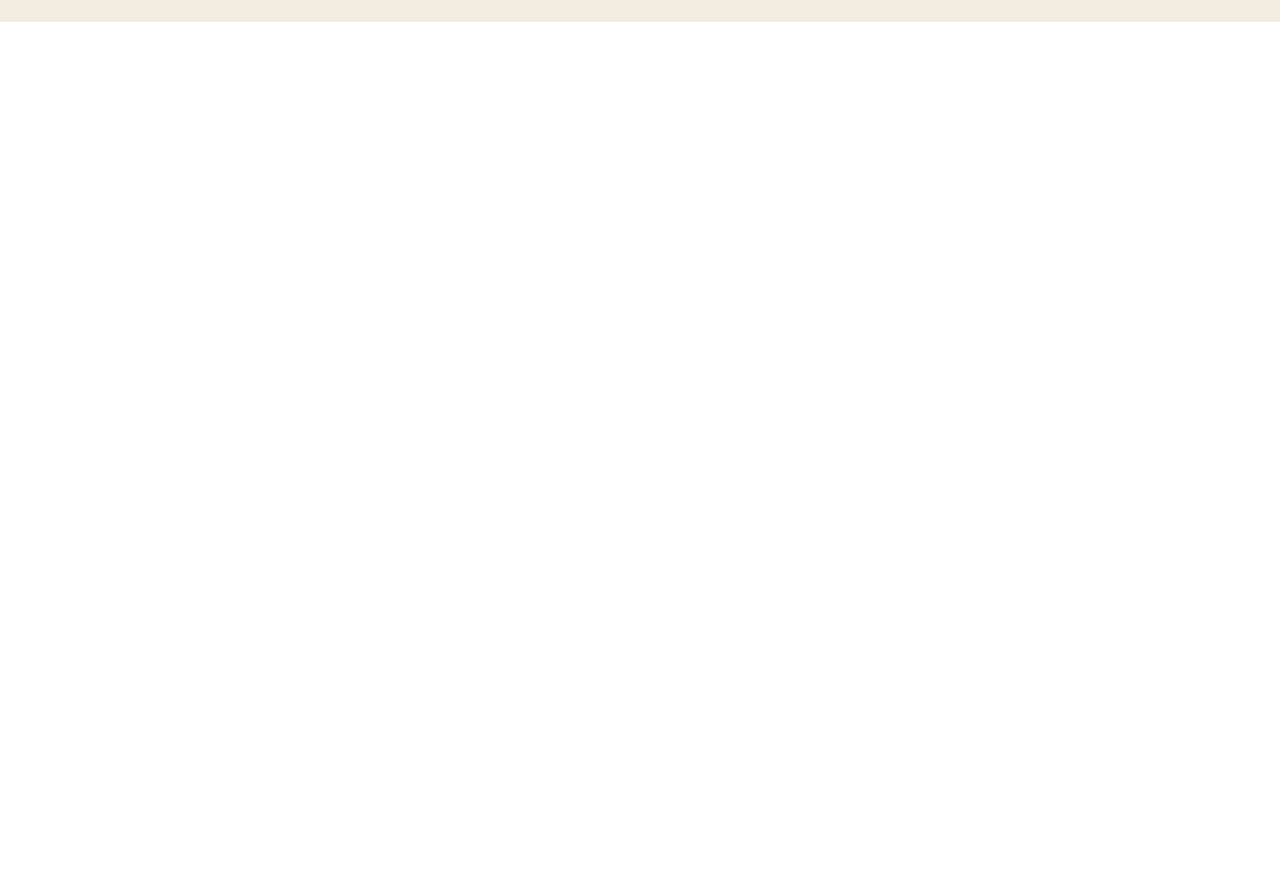
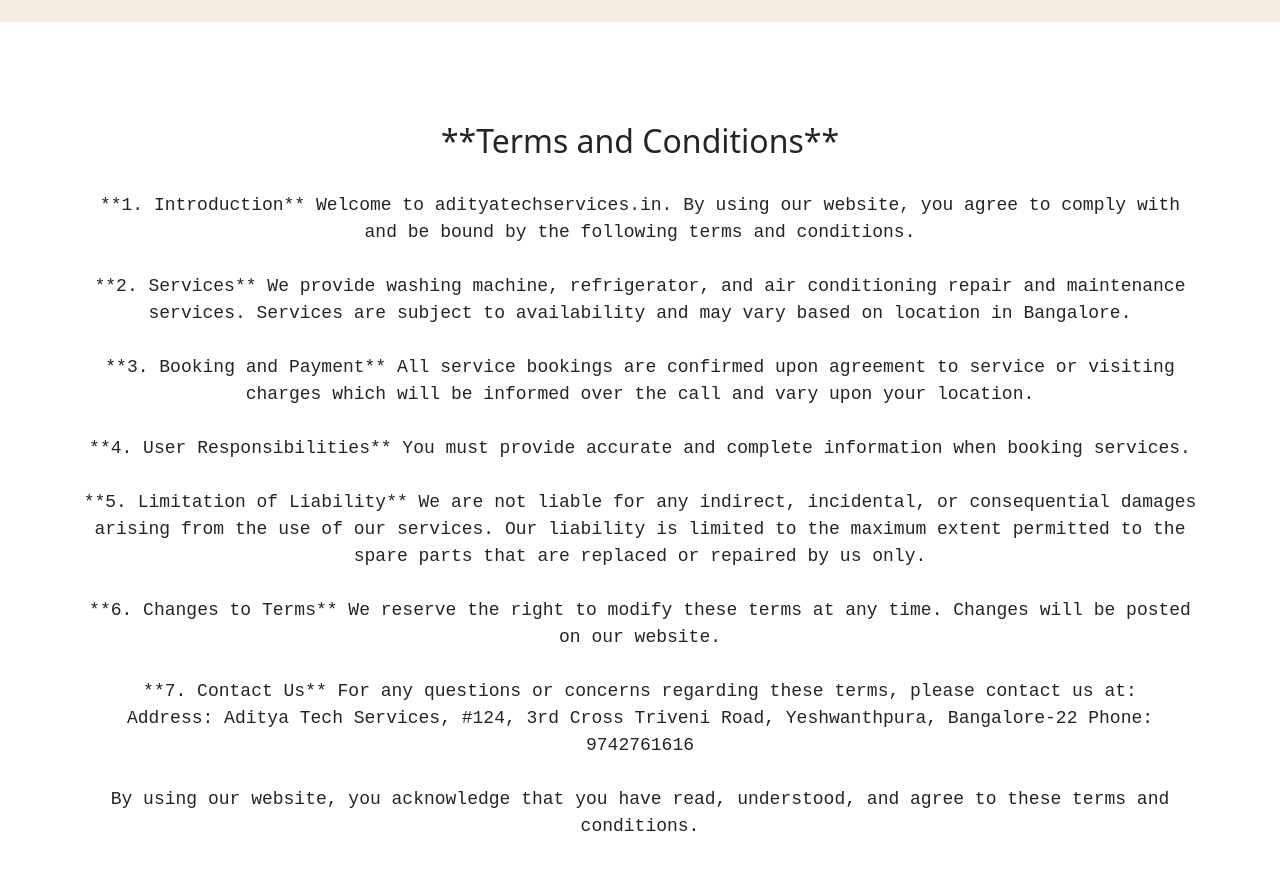
Before and after one commit to harishrnme/adityatechservices-website, a plain HTML site: page index.html in a window 1280 px wide. Shown: the part 3441-4311 px from the top of the page. Before the commit the page ends 3463 px from the top, so only its background shows below. Drawn offline with nearby package versions, Linux system fonts and the light colour scheme.

Commit message:
Updated Terms and Conditions
Add a Terms and Conditions Paragraph at the bottom

```diff
--- a/index.html
+++ b/index.html
@@ -288,7 +288,37 @@
           </p>
         </div><br/>
       </div>
-
+    <div class="container" style="margin-top: 100px; margin-bottom: 100px">
+      <h2 style="text-align: center">**Terms and Conditions**</h2>
+      <br />
+      <p style="font-size: 18px; text-align: center">
+        **1. Introduction**
+        Welcome to adityatechservices.in. By using our website, you agree to comply with and be bound by the following terms and conditions.
+        <br/><br/>
+        **2. Services**
+        We provide washing machine, refrigerator, and air conditioning repair and maintenance services. Services are subject to availability and may vary based on location in Bangalore.
+        <br/><br/>
+        **3. Booking and Payment**
+        All service bookings are confirmed upon agreement to service or visiting charges which will be informed over the call and vary upon your location.
+        <br/><br/>
+        **4. User Responsibilities**
+        You must provide accurate and complete information when booking services.
+        <br/><br/>
+        **5. Limitation of Liability**
+        We are not liable for any indirect, incidental, or consequential damages arising from the use of our services. Our liability is limited to the maximum extent permitted to the spare parts that are replaced or repaired by us only.
+        <br/><br/>
+        **6. Changes to Terms**
+        We reserve the right to modify these terms at any time. Changes will be posted on our website.
+        <br/><br/>
+        **7. Contact Us**
+        For any questions or concerns regarding these terms, please contact us at:
+        <br/>
+        Address: Aditya Tech Services, #124, 3rd Cross Triveni Road, Yeshwanthpura, Bangalore-22
+        Phone: 9742761616
+        <br/><br/>
+        By using our website, you acknowledge that you have read, understood, and agree to these terms and conditions.
+      </p>
+    </div>
     <script
       src="https://cdn.jsdelivr.net/npm/bootstrap@5.3.1/dist/js/bootstrap.bundle.min.js"
       integrity="sha384-HwwvtgBNo3bZJJLYd8oVXjrBZt8cqVSpeBNS5n7C8IVInixGAoxmnlMuBnhbgrkm"
```
